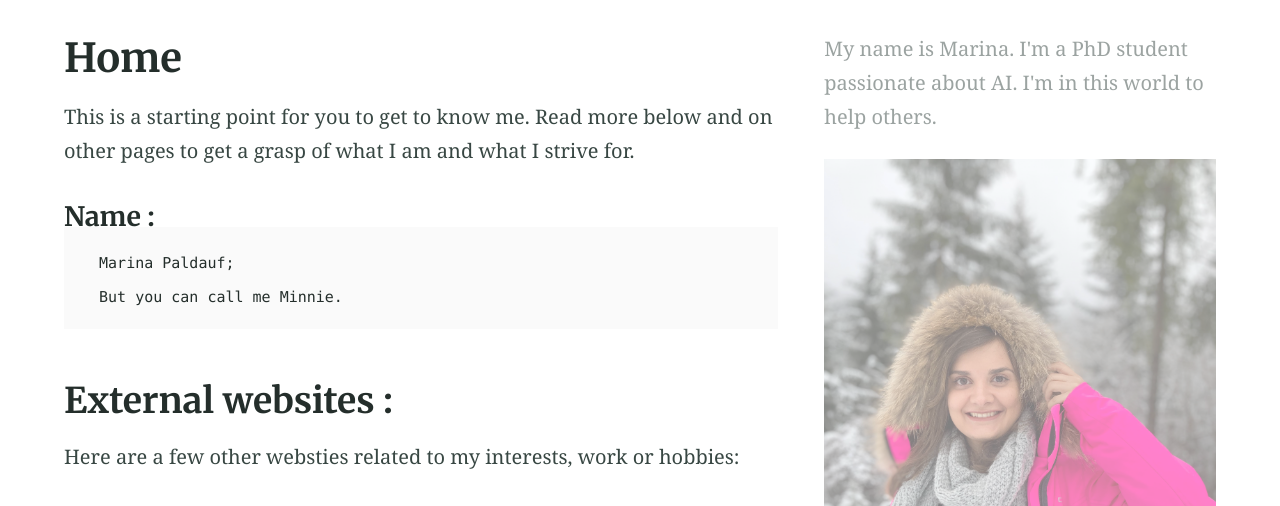
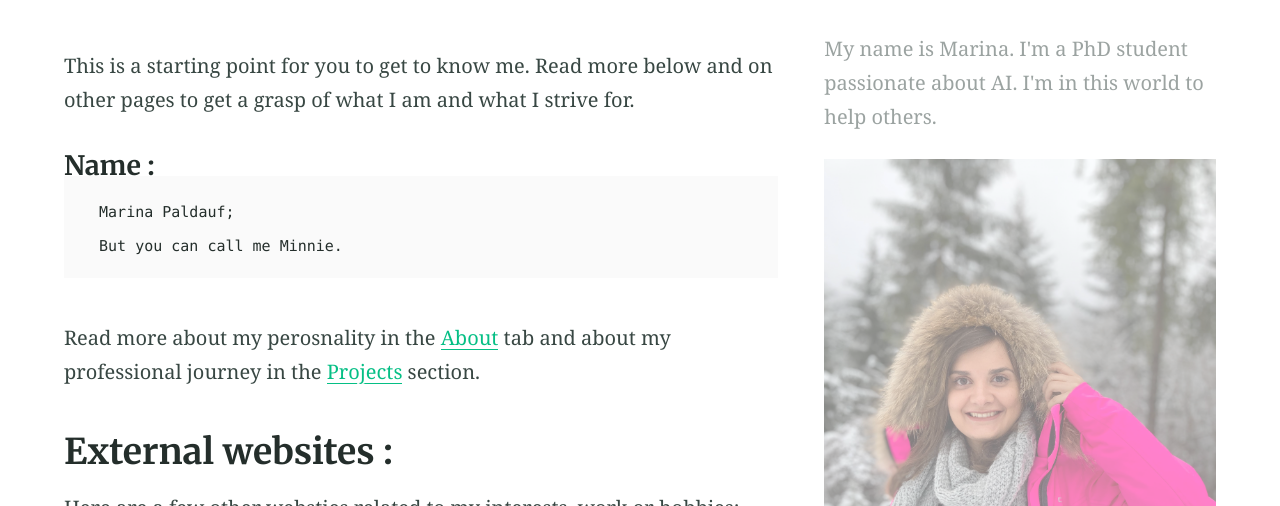
Before and after one commit to Marina225/marina225.github.io, a Jekyll site: the page built from index.md, in a window 1280 px wide and 900 px high, cut to the strip 394-900 px from the top of the window. Built offline with Jekyll 4.4.1, drawn with Linux system fonts in a browser that asks for light colours.

Commit message:
Update index.md

```diff
--- a/index.md
+++ b/index.md
@@ -1,5 +1,5 @@
 ---
-title: Home
+title:
 feature_text: |
   ## "Life is Awesome. Crazy. Energizing.
   ##        Just like research."
@@ -17,6 +17,9 @@ This is a starting point for you to get to know me. Read more below and on other
       But you can call me Minnie.
 
 
+Read more about my perosnality in the [About](https://marina225.github.io/about/) tab and about my professional journey in the [Projects](https://marina225.github.io/projects/) section.
+
+
 ## External websites :
 
 Here are a few other websties related to my interests, work or hobbies:
```
